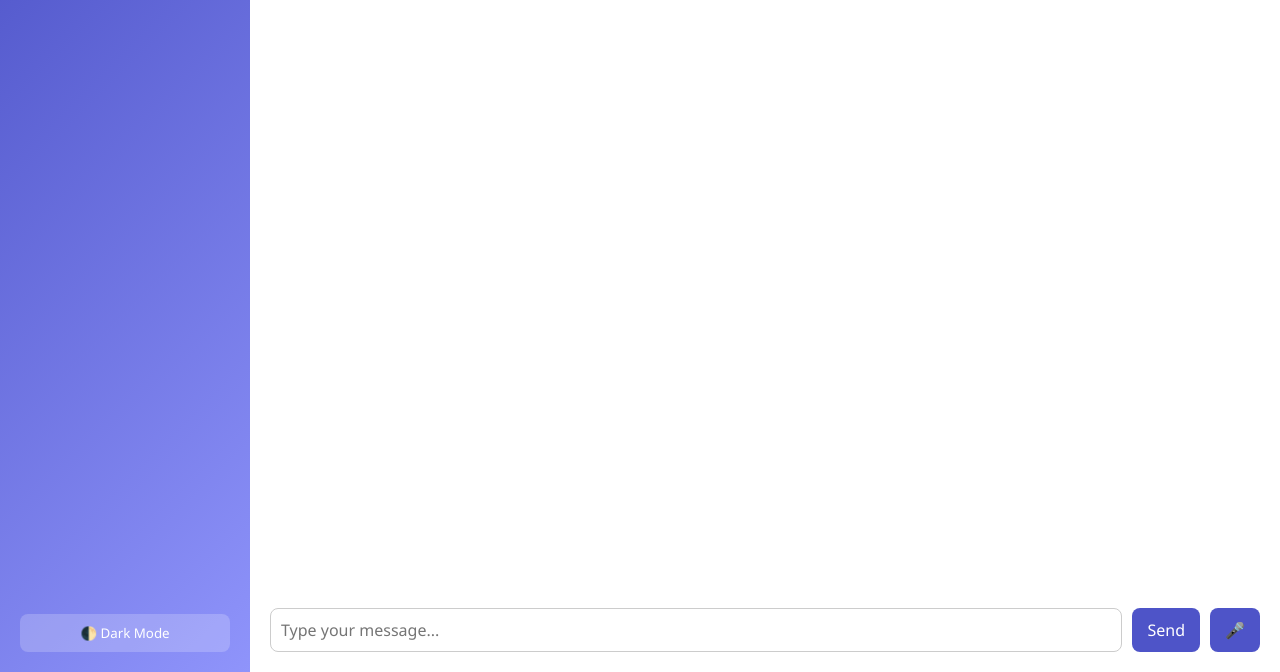
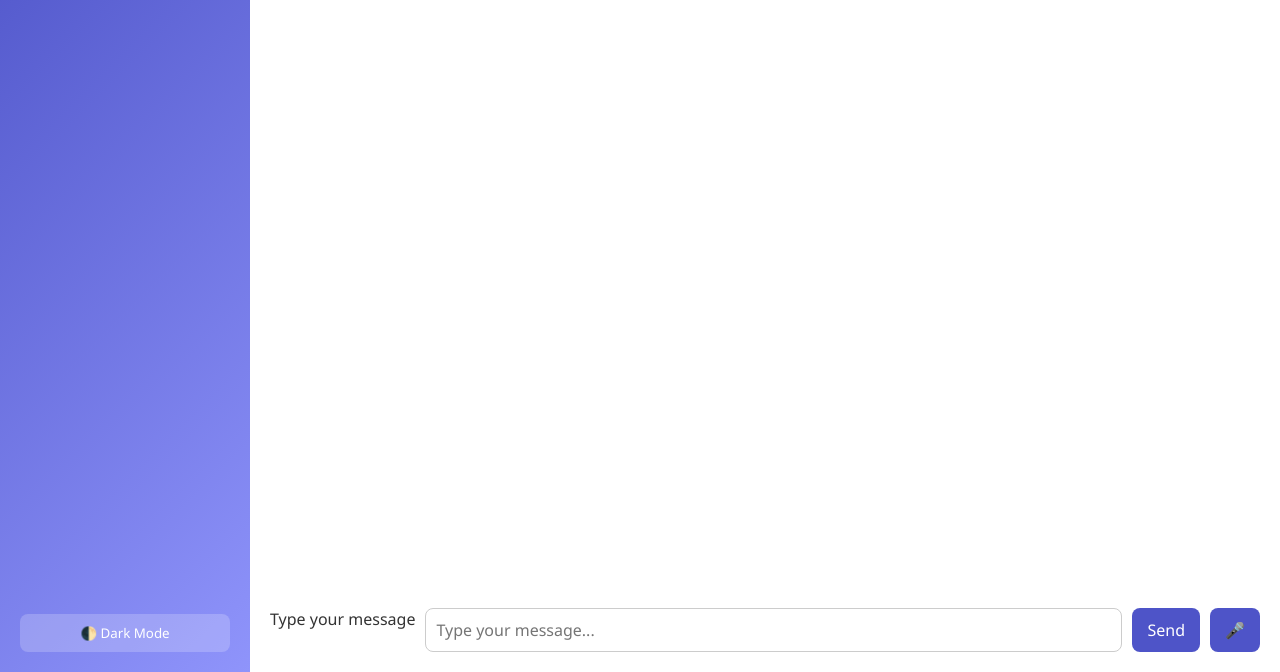
Before and after one commit to prashant-kr-ydv/ai-chatbot, a website: page public/index.html in a window 1280 px wide. Shown: the part 128-800 px from the top of the page. Drawn offline with Linux system fonts and the light colour scheme.

Commit message:
Update style.css

```diff
--- a/public/style.css
+++ b/public/style.css
@@ -74,10 +74,6 @@ body.dark .context-menu { background: #333; border-color: #555; }
 body.dark .context-menu button { color: #eee; }
 body.dark .context-menu button:hover { background-color: #444; }
 
-/* Utility & Responsive */
-.visually-hidden { position: absolute; width: 1px; height: 1px; margin: -1px; padding: 0; overflow: hidden; clip: rect(0, 0, 0, 0); border: 0; }
-@media screen and (max-width: 768px) { .container { flex-direction: column; height: 100%; } .sidebar { width: 100%; height: auto; flex-direction: row; overflow-x: auto; } .sidebar h2, .sidebar ul { display: none; } }
-
 /* Responsive Design for Mobile */
 @media screen and (max-width: 768px) {
   .container {
```
